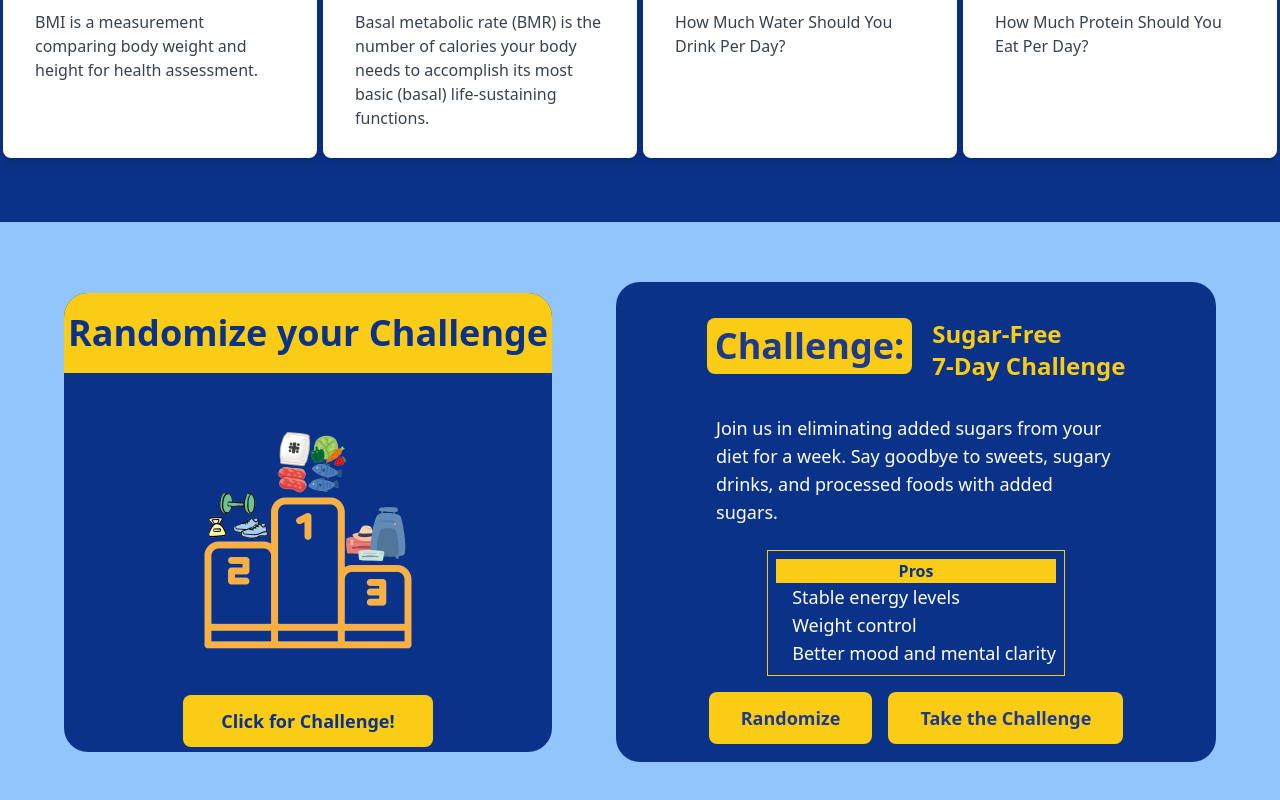
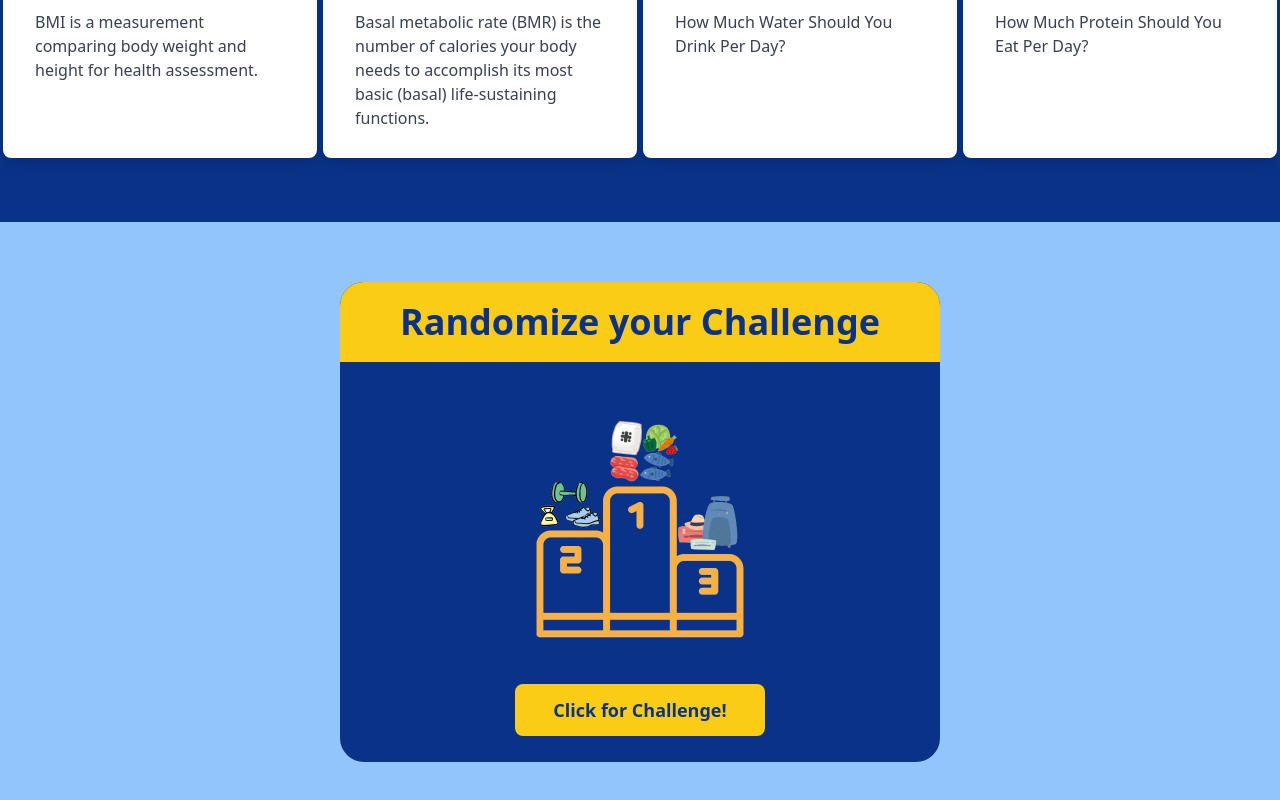
Before and after one commit to Ping1495/the-fit-firm-jorney, a React (Vite) app: page / in a window 1280 px wide. Shown: the part 966-1766 px from the top of the page. Built offline with nearby package versions, Linux system fonts and the light colour scheme.

Commit message:
add: logic challenge

```diff
--- a/src/components/challengeSec.jsx
+++ b/src/components/challengeSec.jsx
@@ -1,14 +1,54 @@
+import { useState } from "react";
 import { Link } from "react-router-dom";
-import RankPic from "/public/images/rank.png"; // Make sure the path to your image is correct
+import RankPic from "/public/images/rank.png";
+
+const challenges = [
+  {
+    title: "Sugar-Free",
+    description:
+      "Join us in eliminating added sugars from your diet for a week. Say goodbye to sweets, sugary drinks, and processed foods with added sugars.",
+    pros: [
+      "Stable energy levels",
+      "Weight control",
+      "Better mood and mental clarity",
+    ],
+  },
+  {
+    title: "Intermittent Fasting 16/8",
+    description:
+      "Try intermittent fasting by eating only during an 8-hour window each day and fasting for the remaining 16 hours.",
+    pros: [
+      "Improved metabolism",
+      "Enhanced mental clarity",
+      "Better blood sugar control",
+    ],
+  },
+  {
+    title: "Plant-Based Eating",
+    description:
+      "Switch to a plant-based diet for a week and enjoy the benefits of more vegetables, fruits, and whole grains.",
+    pros: ["Better digestion", "Improved heart health", "Reduced inflammation"],
+  },
+  // เพิ่มchallenge
+];
 
 function ChallengeSec() {
+  const [currentChallenge, setCurrentChallenge] = useState(challenges[0]);
+  const [showResult, setShowResult] = useState(false);
+
+  const randomizeChallenge = () => {
+    const randomIndex = Math.floor(Math.random() * challenges.length);
+    setCurrentChallenge(challenges[randomIndex]);
+    setShowResult(true);
+  };
+
   return (
     <div className="bg-blue-300 sm:h-[600px] h-full pb-9 ">
       <div className="flex sm:flex-row flex-col justify-evenly items-center font-semibold">
         {/*box1 */}
         <div
           id="chooseBox"
-          className="bg-[#0A3288] h-auto sm:h-[480px]c rounded-3xl mt-[60px] p-4 sm:p-0"
+          className="bg-[#0A3288] h-auto sm:h-[480px]  w-[350px] sm:w-[600px] rounded-3xl mt-[60px] p-4 sm:p-0"
         >
           <div className="flex flex-col items-center h-full">
             <p className="w-full bg-yellow-400 text-[#0A3288] px-1 py-5 text-center mb-9 rounded-t-3xl font-bold text-2xl sm:text-4xl">
@@ -21,13 +61,17 @@ function ChallengeSec() {
               className="w-[200px] sm:w-[250px] h-[200px] sm:h-[250px] bg-[#0A3288] mb-9"
             />
             <div className="w-full flex justify-center">
-              <button className="w-full max-w-[250px] mb-[5px] bg-yellow-400 text-[#0A3288] rounded-lg px-8 py-3 font-bold text-lg text-center">
+              <button
+                className="w-full max-w-[250px] mb-[5px] bg-yellow-400 text-[#0A3288] rounded-lg px-8 py-3 font-bold text-lg text-center"
+                onClick={randomizeChallenge}
+              >
                 Click for Challenge!
               </button>
             </div>
           </div>
         </div>
         {/*box2 */}
+        {showResult && (
           <div
             id="resultBox"
             className="bg-[#0A3288] h-auto sm:h-[480px]  w-[350px] sm:w-[600px] rounded-3xl mt-[60px] p-4 sm:p-0 flex flex-col justify-between items-center text-white"
@@ -38,16 +82,14 @@ function ChallengeSec() {
                   Challenge:
                 </p>
                 <p className="text-xl sm:text-2xl font-bold mb-4 text-yellow-400 text-left">
-                Sugar-Free
+                  {currentChallenge.title}
                   <br />
                   7-Day Challenge
                 </p>
               </div>
 
-            <p className="mb-4 mt-4 text-white w-full sm:w-[400px] sm:text-lg text-base  sm:font-medium text-center sm:text-left font-normal">
-              Join us in eliminating added sugars from your diet for a week. Say
-              goodbye to sweets, sugary drinks, and processed foods with added
-              sugars.
+              <p className="mb-4 mt-4 text-white w-full sm:w-[400px] sm:text-lg text-base sm:font-medium text-center sm:text-left font-normal">
+                {currentChallenge.description}
               </p>
 
               <div className="border border-yellow-400 p-2 mt-2 w-[300px] sm:w-auto mb-4">
@@ -55,21 +97,28 @@ function ChallengeSec() {
                   Pros
                 </p>
                 <ol className="pl-4 sm:text-lg text-base font-normal">
-                <li>Stable energy levels</li>
-                <li>Weight control</li>
-                <li>Better mood and mental clarity</li>
+                  {currentChallenge.pros.map((pro, index) => (
+                    <li key={index}>{pro}</li>
+                  ))}
                 </ol>
               </div>
             </div>
             <div className="mb-9 flex justify-center w-full space-x-4">
-            <button className="bg-yellow-400 text-blue-900 px-8 py-3 rounded-lg text-lg font-semibold hover:bg-yellow-500 transition duration-300">
+              <button
+                className="bg-yellow-400 text-blue-900 px-8 py-3 rounded-lg text-lg font-semibold hover:bg-yellow-500 transition duration-300"
+                onClick={randomizeChallenge}
+              >
                 Randomize
               </button>
-            <button className="bg-yellow-400 text-blue-900 px-8 py-3 rounded-lg text-lg font-semibold hover:bg-yellow-500 transition duration-300">
+              <Link
+                to={"/comingSoon"}
+                className="bg-yellow-400 text-blue-900 px-8 py-3 rounded-lg text-lg font-semibold hover:bg-yellow-500 transition duration-300"
+              >
                 Take the Challenge
-            </button>
+              </Link>
             </div>
           </div>
+        )}
       </div>
     </div>
   );
```
Lines whose indentation alone changed are shown as unchanged.
